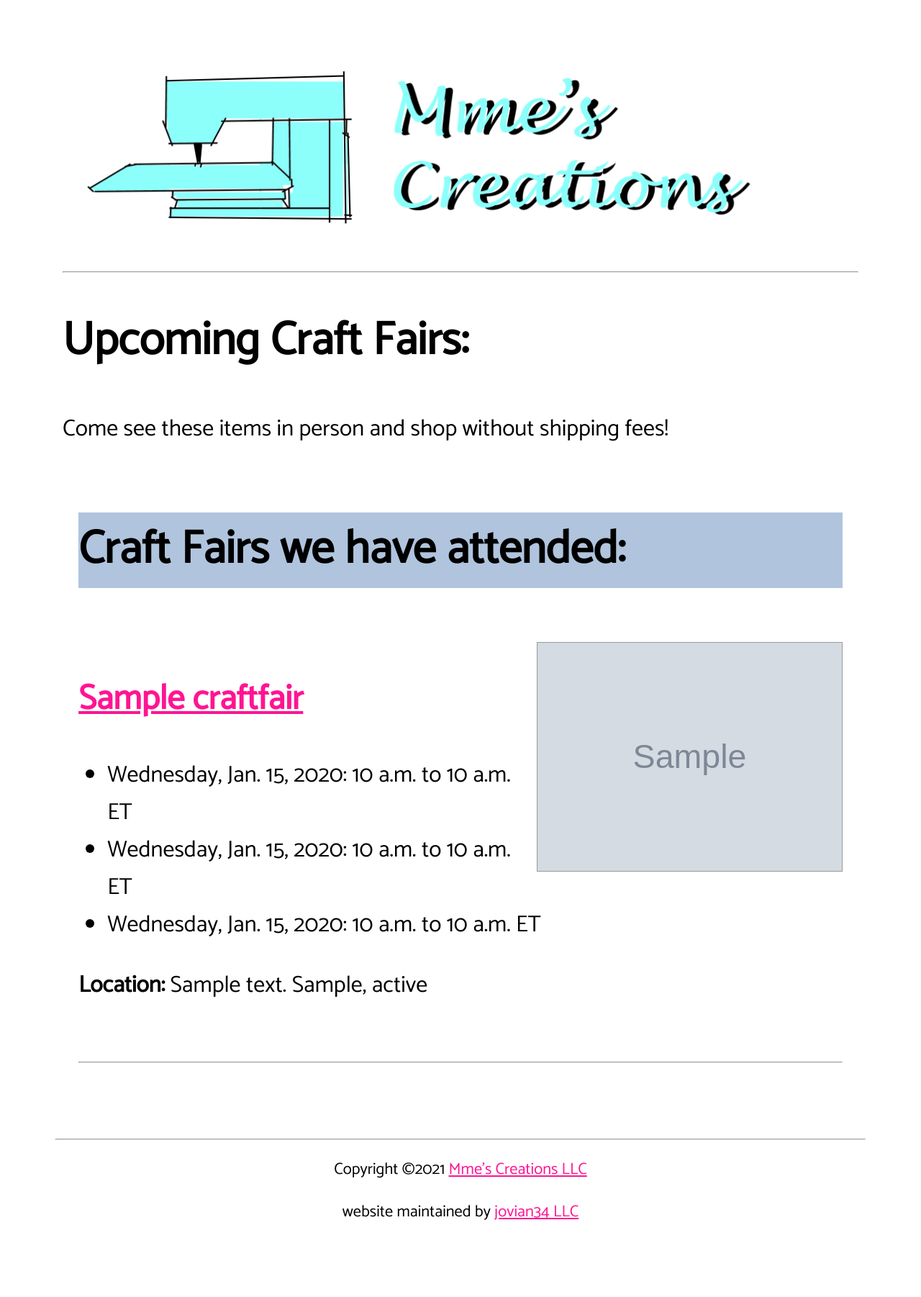
After one commit to jovian34/mmecreate, a Django app: page /mmestore/more_craft_fairs in a window 1280 px wide. The commit adds this page. Shown: the whole page at 72% size. Run offline with Django 3.2, Linux system fonts and the light colour scheme; tables that the repository leaves empty hold one stand-in row (values such as "Sample post"); grey boxes marked "Sample" are stand-in pictures; parts of the project's set-up code (start-up, migrations or seed data) failed here and were passed over.

Commit message:
added more craft fair page with logic to handle fairs in progress

```diff
--- /dev/null
+++ b/mmestore/get_fair_info.py
@@ -0,0 +1,20 @@
+
+def get_fair_info(fair_dict, current_time):
+    output = {'number_of_days': 1,
+              'start_time': fair_dict['first_start_time'],
+              'end_time': None,
+              'in_progress': False}
+
+    if fair_dict['third_end_time']:
+        output['number_of_days'] = 3
+        output['end_time'] = fair_dict['third_end_time']
+    elif fair_dict['second_end_time']:
+        output['number_of_days'] = 2
+        output['end_time'] = fair_dict['second_end_time']
+    else:
+        output['end_time'] = fair_dict['first_end_time']
+
+    if output['start_time'] < current_time < output['end_time']:
+        output['in_progress'] = True
+
+    return output
--- a/mmestore/static/mmestore/style.css
+++ b/mmestore/static/mmestore/style.css
@@ -67,6 +67,10 @@ footer {
     padding: .6em;
 }
 
+#spacer {
+    background-color: lightsteelblue;
+}
+
 @media only screen and (min-width: 1200px) {
 /*------------BANNER--------------*/
 #banner {
@@ -91,6 +95,7 @@ footer {
     #fair_pic {
         width: 40%;
         float: right;
+        clear-after: both;
 
     }
 }
--- a/mmestore/templates/base.html
+++ b/mmestore/templates/base.html
@@ -26,7 +26,7 @@
 
 <footer>
     <hr>
-    <p>Copyright &#169;2021 Mme's Creations LLC</p>
+    <p>Copyright &#169;2021 <a href="{% url 'index' %}">Mme's Creations LLC</a></p>
     <p>website maintained by <a href="https://www.jovian34.com">jovian34 LLC</a></p>
 </footer>
 </html>
--- /dev/null
+++ b/mmestore/templates/mmestore/more_craft_fairs.html
@@ -0,0 +1,83 @@
+{% extends "base.html" %}
+
+{% block title %}Mme's Creations Craft Fairs{%  endblock %}
+
+{% block full-content %}
+
+    {% if fair_in_progress %}
+        <div class="column-12" id="craft-fairs">
+        <img class="col6" id="fair_pic" src="{{ last_fair.photo_fair }}" width="{{ last_fair.photo_fair_width }}" height="{{ last_fair.photo_fair_height }}">
+        <h1>Come see ust today at <a href="{{ last_fair.fair_url }}">{{ last_fair.fair_name }}</a></h1>
+        <ul>
+        <li>{{ last_fair.first_start_time|date:"l"}}, {{ last_fair.first_start_time.date }}: {{ last_fair.first_start_time.time }} to {{ last_fair.first_end_time.time }} ET</li>
+
+        {% if last_fair.second_start_time %}
+            <li>{{ last_fair.second_start_time|date:"l"}}, {{ last_fair.second_start_time.date }}: {{ last_fair.second_start_time.time }} to {{ last_fair.second_end_time.time }} ET</li>
+        {% endif %}
+
+        {% if last_fair.third_start_time %}
+            <li>{{ last_fair.third_start_time|date:"l"}}, {{ last_fair.third_start_time.date }}: {{ last_fair.third_start_time.time }} to {{ last_fair.third_end_time.time }} ET</li>
+        {% endif %}
+        </ul>
+
+        <p><b>Location:</b> {{ last_fair.address }} {{ last_fair.city }}, {{ last_fair.state }}</p>
+        </div>
+        <div class="column-12"><hr></div>
+    {% endif %}
+
+    <hr>
+
+    <h1>Upcoming Craft Fairs:</h1>
+    <p>Come see these items in person and shop without shipping fees!</p>
+
+    {% for fair in fairs_future %}
+
+        <div class="column-12" id="craft-fairs">
+
+        <img class="col6" id="fair_pic" src="{{ fair.photo_fair }}" width="{{ fair.photo_fair_width }}" height="{{ fair.photo_fair_height }}">
+        <h2><a href="{{ fair.fair_url }}">{{ fair.fair_name }}</a></h2>
+
+        <ul>
+        <li>{{ fair.first_start_time|date:"l"}}, {{ fair.first_start_time.date }}: {{ fair.first_start_time.time }} to {{ fair.first_end_time.time }} ET</li>
+
+        {% if fair.second_start_time %}
+            <li>{{ fair.second_start_time|date:"l"}}, {{ fair.second_start_time.date }}: {{ fair.second_start_time.time }} to {{ fair.second_end_time.time }} ET</li>
+        {% endif %}
+
+        {% if fair.third_start_time %}
+            <li>{{ fair.third_start_time|date:"l"}}, {{ fair.third_start_time.date }}: {{ fair.third_start_time.time }} to {{ fair.third_end_time.time }} ET</li>
+        {% endif %}
+        </ul>
+
+        <p><b>Location:</b> {{ fair.address }} {{ fair.city }}, {{ fair.state }}</p>
+        </div>
+        <div class="column-12"><hr></div>
+    {% endfor %}
+
+    <div class="column-12"><h1 id="spacer">Craft Fairs we have attended:</h1></div>
+
+
+    {% for fair in fairs_past %}
+        <div class="column-12" id="craft-fairs">
+        <img class="col6" id="fair_pic" src="{{ fair.photo_fair }}" width="{{ fair.photo_fair_width }}" height="{{ fair.photo_fair_height }}">
+        <h2><a href="{{ fair.fair_url }}">{{ fair.fair_name }}</a></h2>
+
+        <ul>
+        <li>{{ fair.first_start_time|date:"l"}}, {{ fair.first_start_time.date }}: {{ fair.first_start_time.time }} to {{ fair.first_end_time.time }} ET</li>
+
+        {% if fair.second_start_time %}
+            <li>{{ fair.second_start_time|date:"l"}}, {{ fair.second_start_time.date }}: {{ fair.second_start_time.time }} to {{ fair.second_end_time.time }} ET</li>
+        {% endif %}
+
+        {% if fair.third_start_time %}
+            <li>{{ fair.third_start_time|date:"l"}}, {{ fair.third_start_time.date }}: {{ fair.third_start_time.time }} to {{ fair.third_end_time.time }} ET</li>
+        {% endif %}
+        </ul>
+        <p><b>Location:</b> {{ fair.address }} {{ fair.city }}, {{ fair.state }}</p>
+
+        </div>
+        <div class="column-12"><hr></div>
+    {% endfor %}
+
+
+{% endblock %}
--- a/mmestore/urls.py
+++ b/mmestore/urls.py
@@ -9,4 +9,5 @@ urlpatterns = [
     path(f'craft_item/<item_number>/', views.craft_item, name='craft_item'),
     path(f'craft_item_ship/<item_number>/', views.craft_item_ship, name='craft_item_ship'),
     path(f'item_lookup', views.item_lookup, name='item_lookup'),
+    path(f'more_craft_fairs', views.more_craft_fairs, name='more_craft_fairs'),
 ]
--- a/mmestore/views.py
+++ b/mmestore/views.py
@@ -1,8 +1,9 @@
 from django.shortcuts import get_object_or_404, render, redirect
 
-from datetime import datetime
+from datetime import datetime, timedelta
 from .models import Category, CraftItem, CraftFair
 from .forms import ItemNumberForm
+from .get_fair_info import get_fair_info
 
 
 def index(request):
@@ -60,18 +61,57 @@ def craft_item_ship(request, item_number):
 
 
 def item_lookup(request):
+    current_time = datetime.now()
     if request.method == 'POST':
         form = ItemNumberForm(request.POST)
         if form.is_valid():
             item_num = form.cleaned_data['item_num']
             return redirect('craft_item_ship', item_number=item_num)
     else:
-        fair_q = CraftFair.objects.exclude(first_start_time__lt=datetime.now()).\
+        four_days_ago = current_time + timedelta(days=-4)
+        fair_q = CraftFair.objects.exclude(first_start_time__lt=four_days_ago).\
             order_by('first_start_time')
-        fair = fair_q[0]
+        fair_dict = fair_q.values(
+            'id',
+            'first_start_time',
+            'first_end_time',
+            'second_end_time',
+            'third_end_time',
+        )
+        fair_info = get_fair_info(fair_dict[0], current_time)
+        if fair_info['end_time'] < current_time:
+            fair = fair_q[1]
+            fair_info = get_fair_info(fair_dict[1], current_time)
+        else:
+            fair = fair_q[0]
         form = ItemNumberForm()
         context = {
             'fair': fair,
             'form': form,
+            'fair_info': fair_info,
         }
         return render(request, 'mmestore/item_lookup.html', context)
+
+
+def more_craft_fairs(request):
+    current_time = datetime.now()
+    fairs_future = CraftFair.objects.exclude(first_start_time__lt=current_time). \
+        order_by('first_start_time')
+    fairs_past = CraftFair.objects.exclude(first_start_time__gt=current_time). \
+        order_by('-first_start_time')
+    last_fair_dict = fairs_past.values(
+            'id',
+            'first_start_time',
+            'first_end_time',
+            'second_end_time',
+            'third_end_time',
+    )
+    last_fair_info = get_fair_info(last_fair_dict[0], current_time)
+    fair_in_progress = last_fair_info['in_progress']
+    context = {
+        'fairs_future': fairs_future,
+        'fairs_past': fairs_past,
+        'fair_in_progress': fair_in_progress,
+        'last_fair': fairs_past[0],
+    }
+    return render(request, 'mmestore/more_craft_fairs.html', context)
```
Also changed, not shown: mmestore/templates/mmestore/item_lookup.html (+10 -1 lines), mmestore/tests.py (+39 -6 lines).
